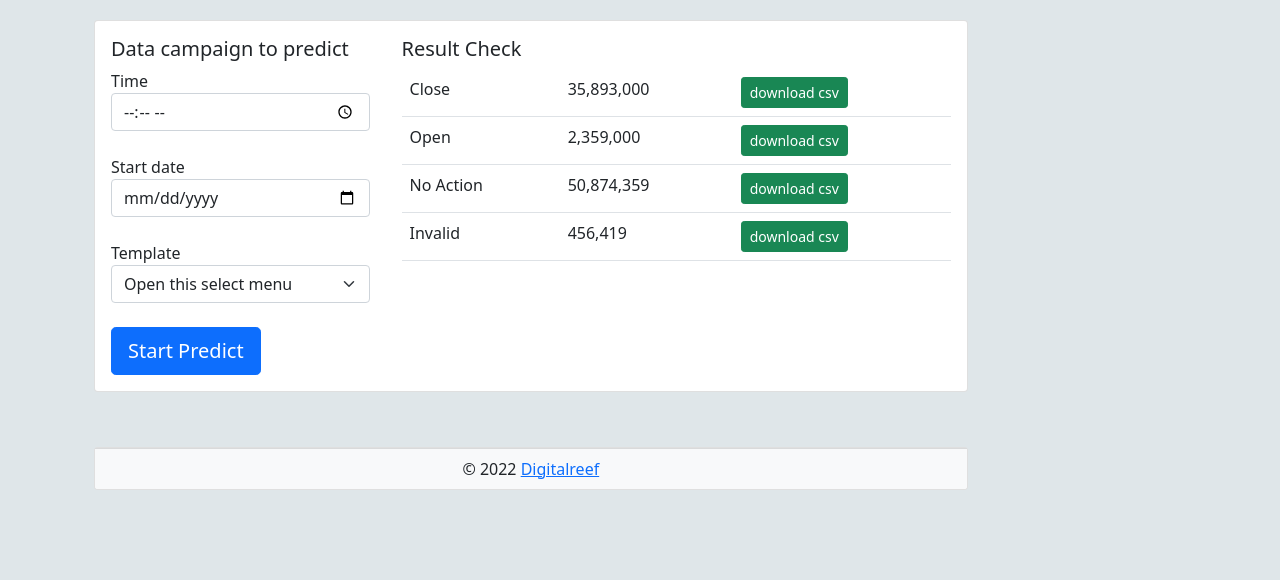
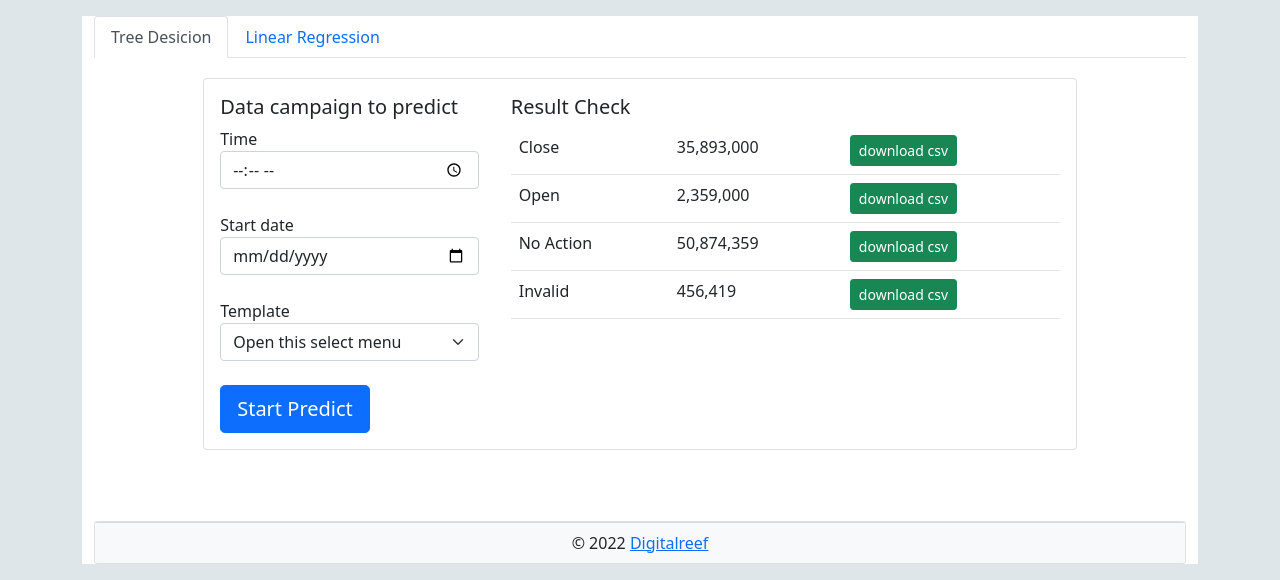
Before and after one commit to mmendoza1490/make_desicion, a FastAPI app: page / in a window 1280 px wide. Shown: the part 225-805 px from the top of the page. Before the commit the page ends 714 px from the top, so only its background shows below. Run offline with FastAPI, Linux system fonts and the light colour scheme.

Commit message:
adding tab

```diff
--- a/templates/home.html
+++ b/templates/home.html
@@ -13,9 +13,22 @@
 {% endblock nav_icon %}
 
 {% block content %}
-    <div class="container-fluid">
+    <div class="container-fluid" style="background-color: #ffffff;">
+        <!--Tabs-->
+        <ul class="nav nav-tabs mt-3" id="Tabs" role="tablist">
+            <li class="nav-item" role="presentation">
+            <button class="tabmenu nav-link active" id="tree-tab" data-bs-toggle="tab" data-bs-target="#tree" type="button" role="tab" aria-controls="tree" aria-selected="true">Tree Desicion</button>
+            </li>
+            <li class="nav-item" role="presentation">
+                <button class="tabmenu nav-link" id="linear-tab" data-bs-toggle="tab" data-bs-target="#linear" type="button" role="tab" aria-controls="linear" aria-selected="false">Linear Regression</button>
+            </li>
+        </ul>
 
-        <div class="card mb-3" style="max-width: 80%; margin-top: 20px;">
+        <div class="row">
+            <div class="col-12">
+                <div class="tab-content" id="TabContent">
+                    <div class="tab-pane fade show active" id="tree" role="tabpanel" aria-labelledby="tree-tab">
+                        <div class="card mb-3" style="max-width: 80%; margin-left: 10%; margin-top: 20px;">
                             <div class="row g-0">
                                 <div class="col-md-4">
                                     <div class="card-body">
@@ -94,8 +107,17 @@
                                 </div>
                             </div>
                         </div>
+                    </div>
 
-        <div class="card mb-3" style="max-width: 80%; margin-top: 5%;">
+                    <div class="tab-pane fade" id="linear" role="tabpanel" aria-labelledby="linear-tab">
+                        <h4>en proceso</h4>
+                    </div>
+                </div>
+            </div>
+        </div>
+
+
+        <div class="card mb-3" style="max-width: 100%; margin-top: 5%;">
             <div class="card-footer bg-light text-center">
                 <span id="footUpdate"></span>
               </div>
```
Lines whose indentation alone changed are shown as unchanged.
